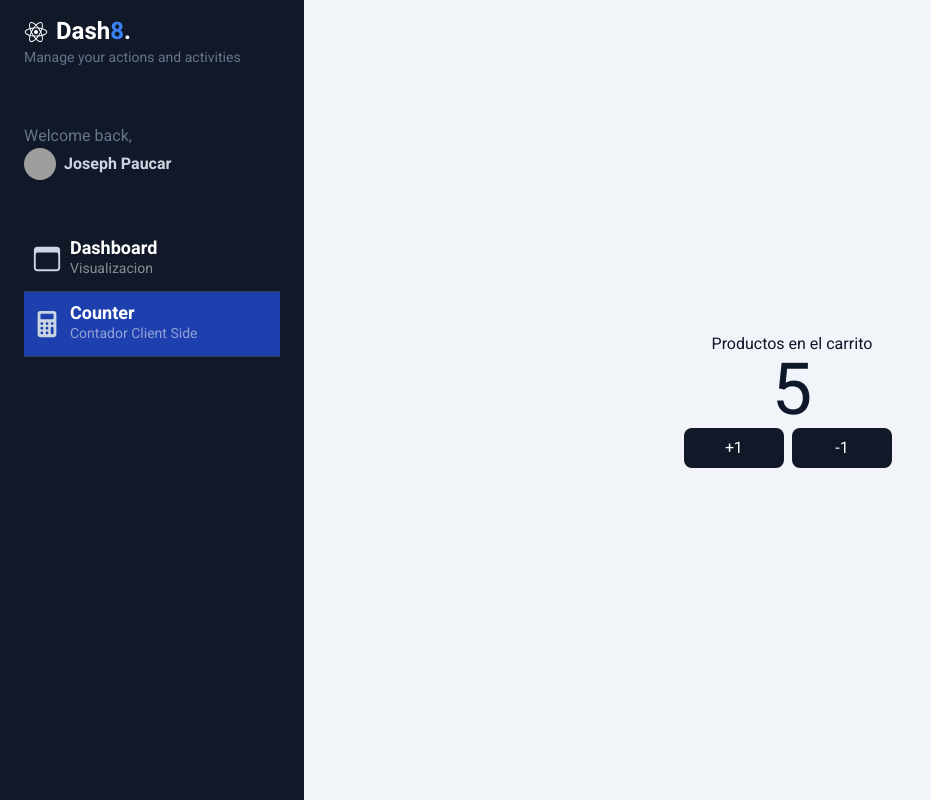
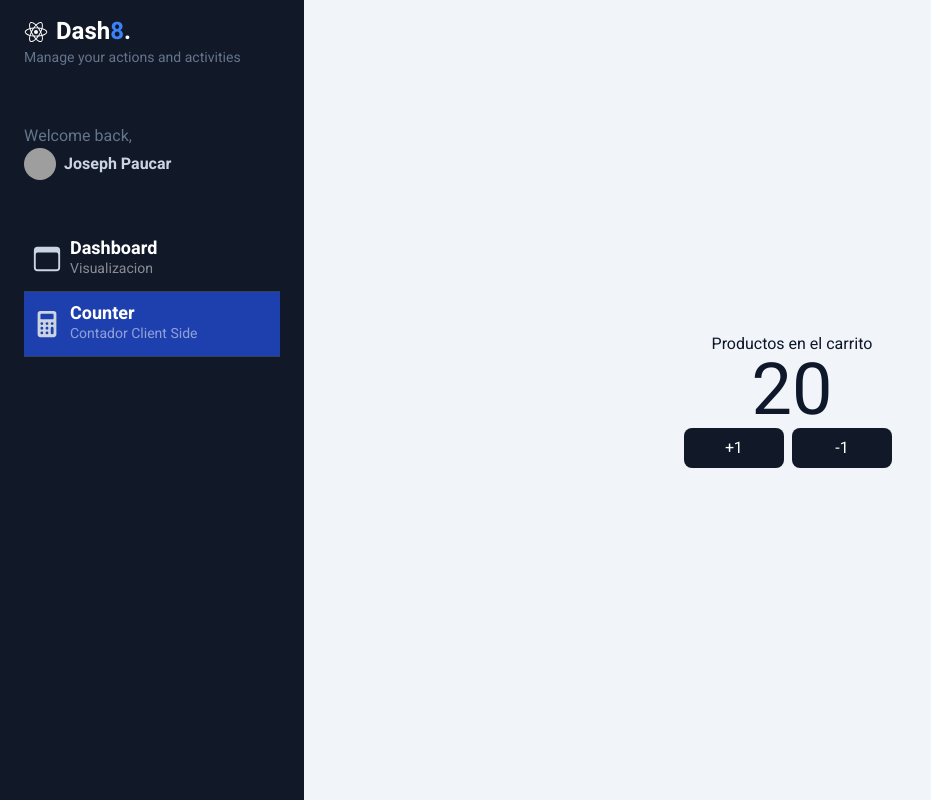
Before and after one commit to jojupacr5/my-dashboard-next, a Next.js app: page /dashboard/counter in a window 1280 px wide. Shown: the whole page, without its empty margins (0-931 px from the left). Built offline with nearby package versions, Linux system fonts and the light colour scheme; grey boxes are pictures that could not be loaded.

Commit message:
Se termino con el counter

```diff
--- a/src/app/dashboard/counter/page.tsx
+++ b/src/app/dashboard/counter/page.tsx
@@ -11,7 +11,7 @@ export default function CounterPage() {
     <div className="flex flex-col items-center justify-center w-full h-full">
       <span>Productos en el carrito</span>
 
-      <CartCounter />
+      <CartCounter value={20}  />
     </div>
   )
 }
--- a/src/app/shopping-cart/components/CartCounter.tsx
+++ b/src/app/shopping-cart/components/CartCounter.tsx
@@ -1,9 +1,14 @@
 'use client'
 import { useState } from "react";
 
-export const CartCounter = () => {
+interface Props {
+  value?: number;
+}
 
-  const [count, setCount] = useState(5);
+
+export const CartCounter = ({ value = 0 }) => {
+
+  const [count, setCount] = useState(value);
 
   return (
     <>
```
